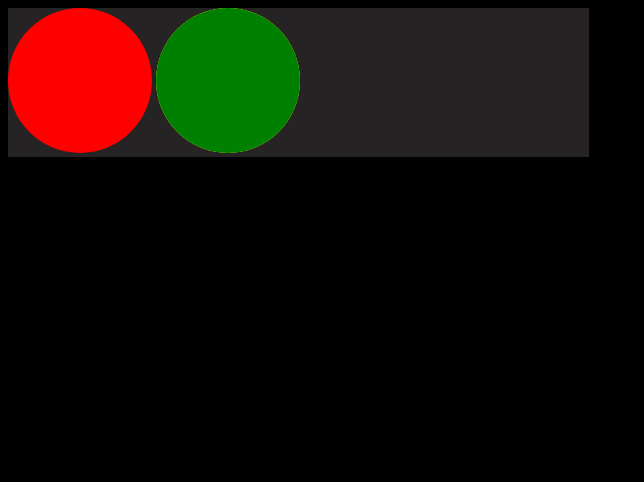
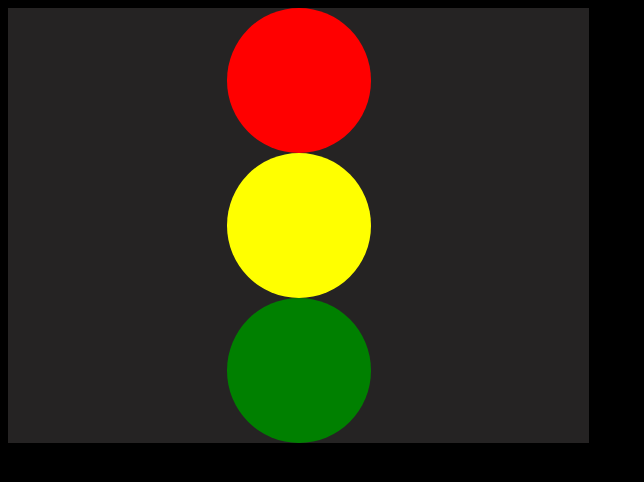
Before and after one commit to MadisonIngraham/stoplight, a plain HTML site: page index.html in a window 1280 px wide. Shown: the whole page, without its empty margins (0-644 px from the left). Drawn offline with Linux system fonts and the light colour scheme.

Commit message:
missing yellow

```diff
--- a/index.html
+++ b/index.html
@@ -11,9 +11,8 @@
   <body>
     <div>
       <span class="light" id="red"></span>
-      <span class="light" id="yellow">
-        <span class="light" id="green"></span>
-      </span>
+      <span class="light" id="yellow"></span>
+      <span class="light" id="green"></span>
     </div>
   </body>
 </html>
--- a/style.css
+++ b/style.css
@@ -5,6 +5,9 @@ body {
 div {
   background-color: #252323;
   width: 46%;
+  display: flex;
+  align-items: center;
+  flex-direction: column;
 }
 
 .light {
```
